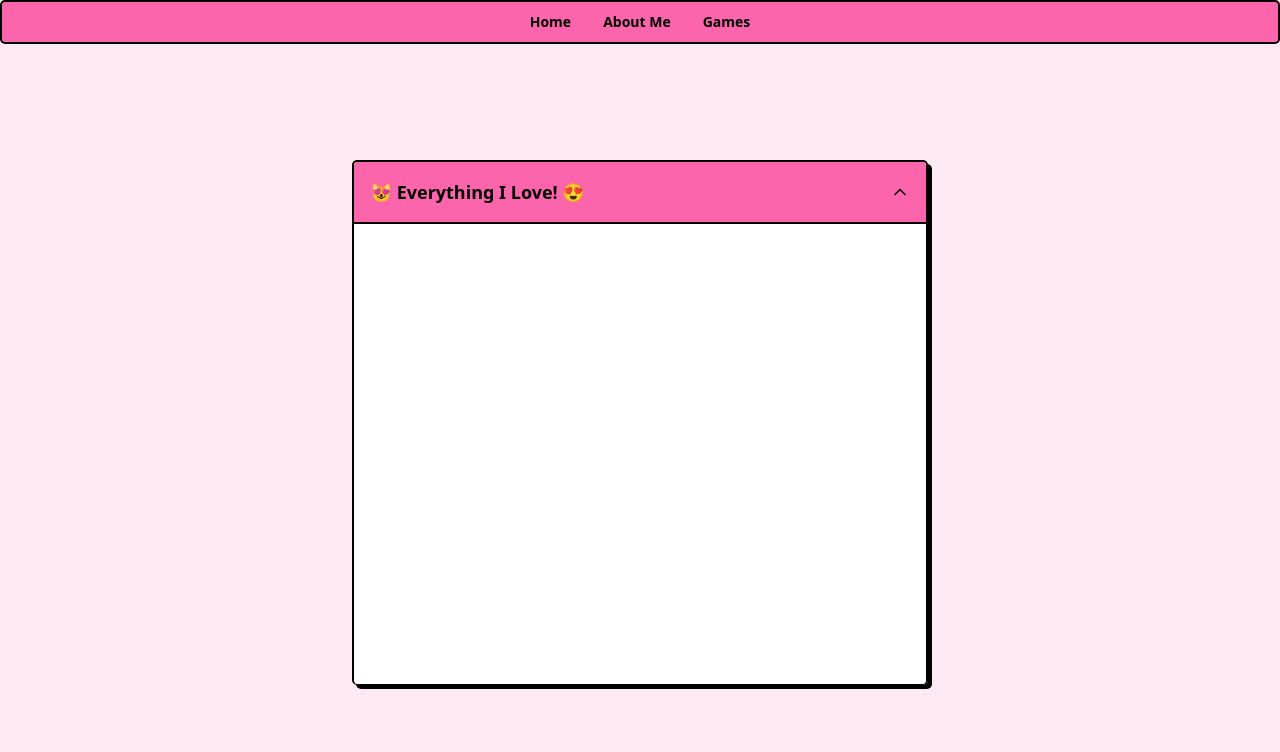
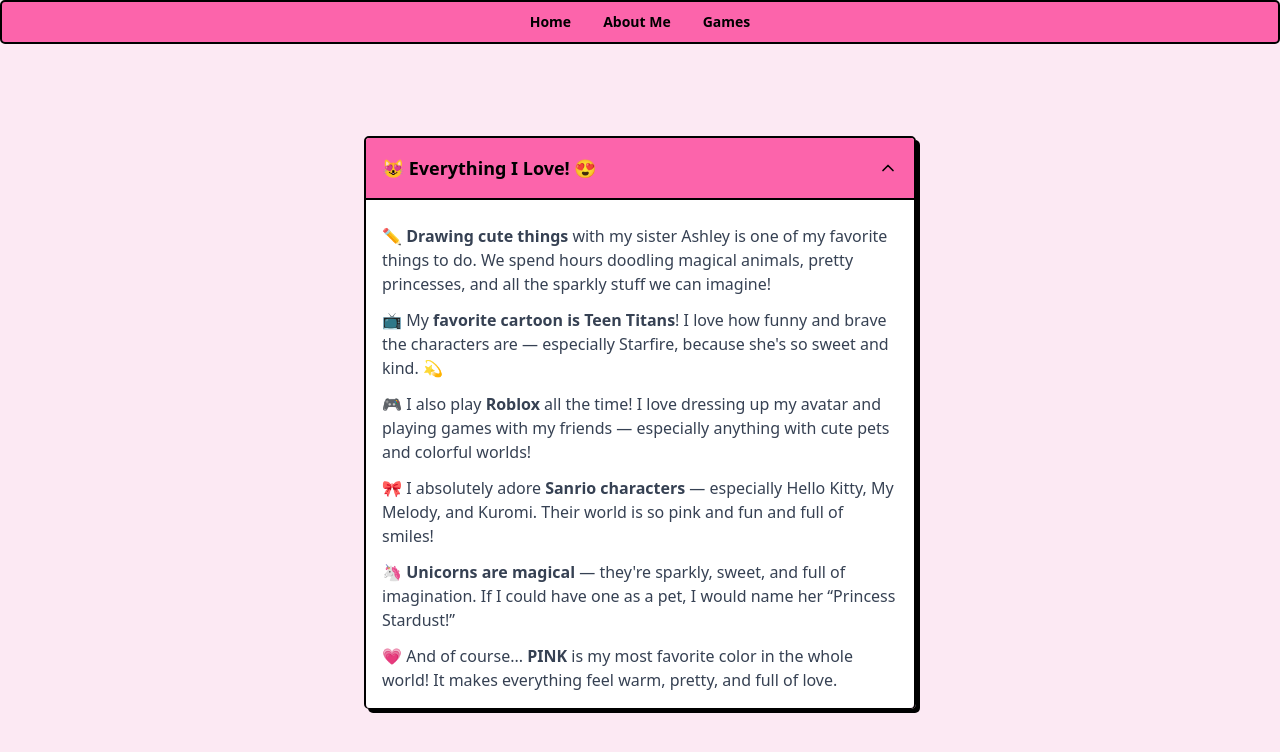
Before and after one commit to FredH2O/birthday-game, a Next.js app: page /about/loves in a window 1280 px wide. Both pictures are taken after a click on the button "😻 Everything I Love! 😍". Shown: the top 752 px of the page. Built offline with nearby package versions, Linux system fonts and the light colour scheme.

Commit message:
add: hates page, added framer motion for loves page some short animation

```diff
--- a/app/about/loves/page.tsx
+++ b/app/about/loves/page.tsx
@@ -1,14 +1,17 @@
+"use client";
 import {
   Accordion,
   AccordionContent,
   AccordionItem,
   AccordionTrigger,
 } from "@/components/ui/accordion";
+
+import { AnimatePresence, motion } from "framer-motion";
 import loves from "@/data/loves.json";
 
-const Adore = () => {
+const Loves = () => {
   return (
-    <Accordion type="single" collapsible className="w-full max-w-xl">
+    <Accordion type="single" collapsible className="w-full max-w-xl p-3">
       <AccordionItem value="item-1">
         <AccordionTrigger
           aria-label="Toggle the list of things I love"
@@ -16,18 +19,22 @@
         >
           😻 Everything I Love! 😍
         </AccordionTrigger>
+        <AnimatePresence>
           <AccordionContent className="text-base text-gray-700 space-y-3 mt-2">
             {loves.map((item) => (
-            <p
+              <motion.p
+                initial={{ opacity: 0 }}
+                animate={{ opacity: 1 }}
+                transition={{ duration: 1 }}
                 key={item.id}
-              className="opacity-0 animate-fadeIn"
                 dangerouslySetInnerHTML={{ __html: item.answer }}
               />
             ))}
           </AccordionContent>
+        </AnimatePresence>
       </AccordionItem>
     </Accordion>
   );
 };
 
-export default Adore;
+export default Loves;
--- a/data/loves.json
+++ b/data/loves.json
@@ -5,7 +5,7 @@
   },
   {
     "id": "love-2",
-    "answer": "📺 My <strong>favorite cartoon is Teen Titans</strong>! I love how funny and brave the characters are especially Starfire becauseshe's so sweet and kind 💫."
+    "answer": "📺 My <strong>favorite cartoon is Teen Titans</strong>! I love how funny and brave the characters are — especially Starfire, because she's so sweet and kind. 💫"
   },
   {
     "id": "love-3",
@@ -13,14 +13,14 @@
   },
   {
     "id": "love-4",
-    "answer": "🎀 I absolutely adore <strong>Sanrio characters</strong>, especially Hello Kitty, My Melody, and Kuromi. Their world is so pink and fun and full of smiles!"
+    "answer": "🎀 I absolutely adore <strong>Sanrio characters</strong> — especially Hello Kitty, My Melody, and Kuromi. Their world is so pink and fun and full of smiles!"
   },
   {
     "id": "love-5",
-    "answer": "🦄 <strong>Unicorns are magical</strong> — they're sparkly, sweet, and full of imagination. If I could have one as a pet, I would name her “Princess Stardust”!"
+    "answer": "🦄 <strong>Unicorns are magical</strong> — they're sparkly, sweet, and full of imagination. If I could have one as a pet, I would name her “Princess Stardust!”"
   },
   {
     "id": "love-6",
-    "answer": "💗 And of course... <strong>PINK</strong> is my most favorite color in the whole world! It makes everything feel warm and pretty and full of love."
+    "answer": "💗 And of course... <strong>PINK</strong> is my most favorite color in the whole world! It makes everything feel warm, pretty, and full of love."
   }
 ]
```
Also changed, not shown: app/about/hates/page.tsx (added, +7 -0 lines). Lines whose indentation alone changed are shown as unchanged.
